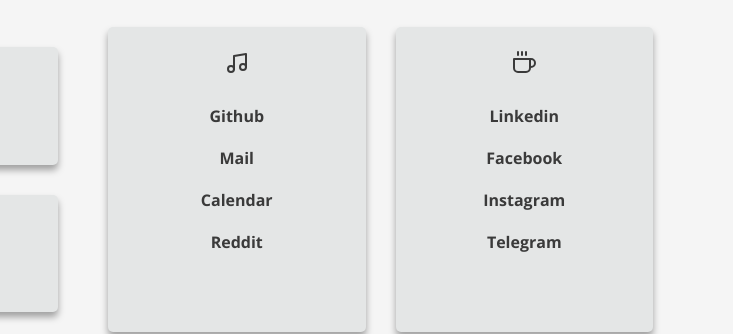
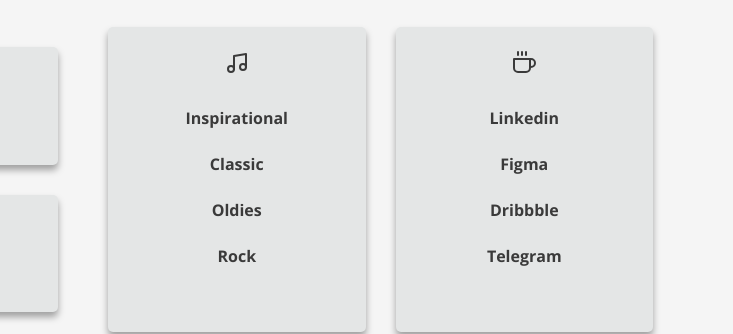
Before and after one commit to apetl/Bento, a website: page index.html in a window 1280 px wide. Shown: the part 388-722 px from the top of the page, 547-1280 px from the left. Drawn offline with nearby package versions, Linux system fonts and the light colour scheme; no server answers.

Commit message:
:bug: Improved hover and updated links

```diff
--- a/app.css
+++ b/app.css
@@ -24,7 +24,7 @@
     change the --imgcol value
     to make the filter to your own */
 
-  --imgbg: url(assets/background.png);
+  --imgbg: url(assets/background.jpg);
   --imgcol: linear-gradient(
     rgba(255, 255, 255, 0.7),
     rgba(255, 255, 255, 0.7)
@@ -264,13 +264,16 @@
   font-size: var(--fses);
   color: var(--fg);
   margin-top: 1vh;
-  padding: 6px 12px;
+  padding: 8px 12px;
   border-radius: 5px;
   font-weight: bold;
+  text-align: center;
+  width: 80%;
 }
 .list__link:hover {
   background-color: var(--accent);
   color: var(--sfg);
+
 }
 
 /* M E D I A - Q U E R I E S */
--- a/config.js
+++ b/config.js
@@ -82,38 +82,38 @@
   lists: {
     firstList: [
       {
-        name: 'Github',
-        link: 'https://github.com/',
+        name: 'Inspirational',
+        link: 'https://www.youtube.com/watch?v=dQw4w9WgXcQ',
       },
       {
-        name: 'Mail',
-        link: 'https://mail.protonmail.com/',
+        name: 'Classic',
+        link: 'https://www.youtube.com/watch?v=dQw4w9WgXcQ',
       },
       {
-        name: 'Calendar',
-        link: 'https://calendar.google.com/calendar/r',
+        name: 'Oldies',
+        link: 'https://www.youtube.com/watch?v=dQw4w9WgXcQ',
       },
       {
-        name: 'Reddit',
-        link: 'https://reddit.com',
+        name: 'Rock',
+        link: 'https://www.youtube.com/watch?v=dQw4w9WgXcQ',
       },
     ],
     secondList: [
       {
         name: 'Linkedin',
-        link: 'https://github.com/',
+        link: 'https://linkedin.com/',
       },
       {
-        name: 'Facebook',
-        link: 'https://mail.protonmail.com/',
+        name: 'Figma',
+        link: 'https://figma.com/',
       },
       {
-        name: 'Instagram',
-        link: 'https://calendar.google.com/calendar/r',
+        name: 'Dribbble',
+        link: 'https://dribbble.com',
       },
       {
         name: 'Telegram',
-        link: 'https://reddit.com',
+        link: 'https://webk.telegram.org',
       },
     ],
   },
```
Also changed, not shown: 1 other file.
